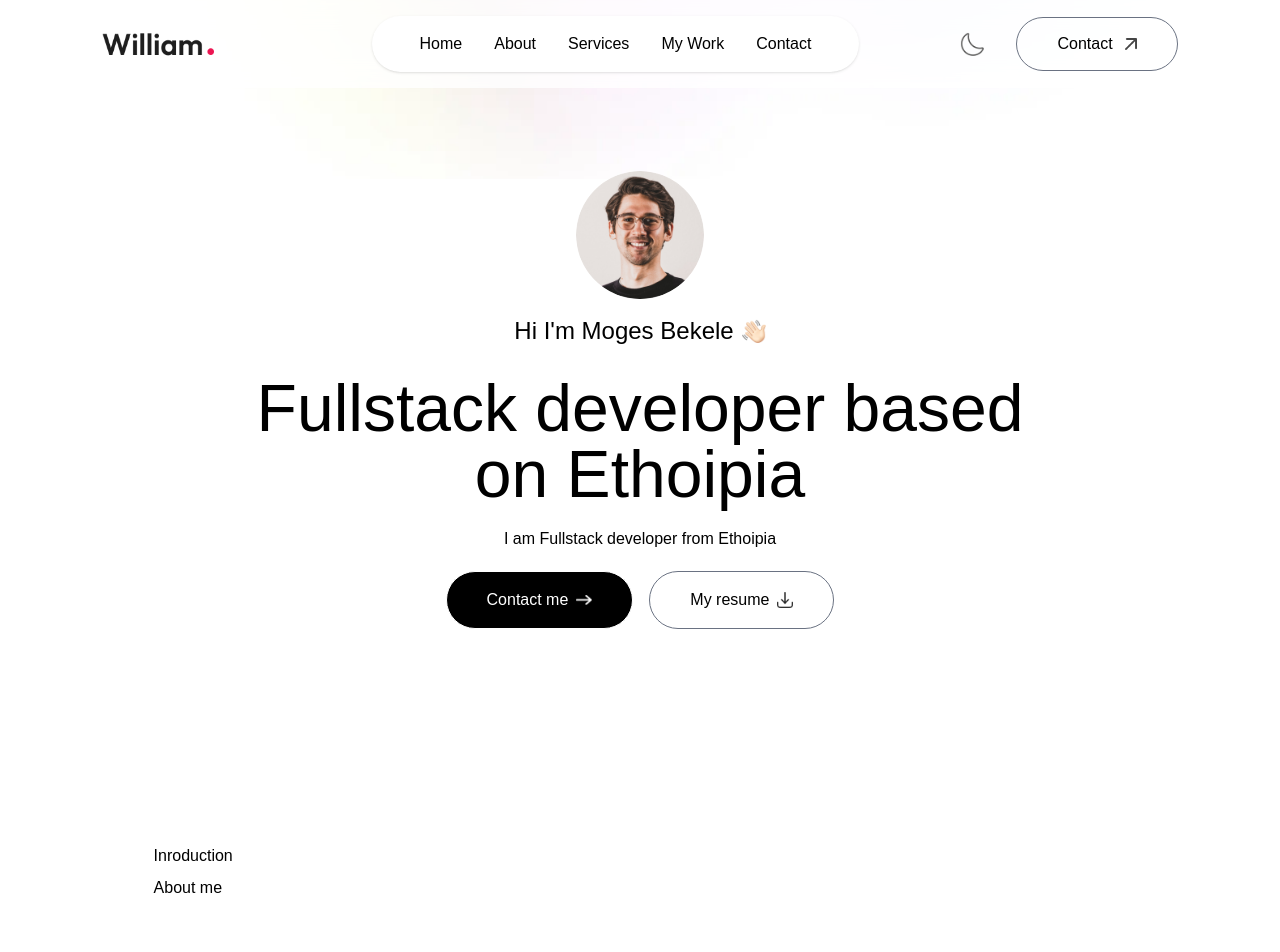
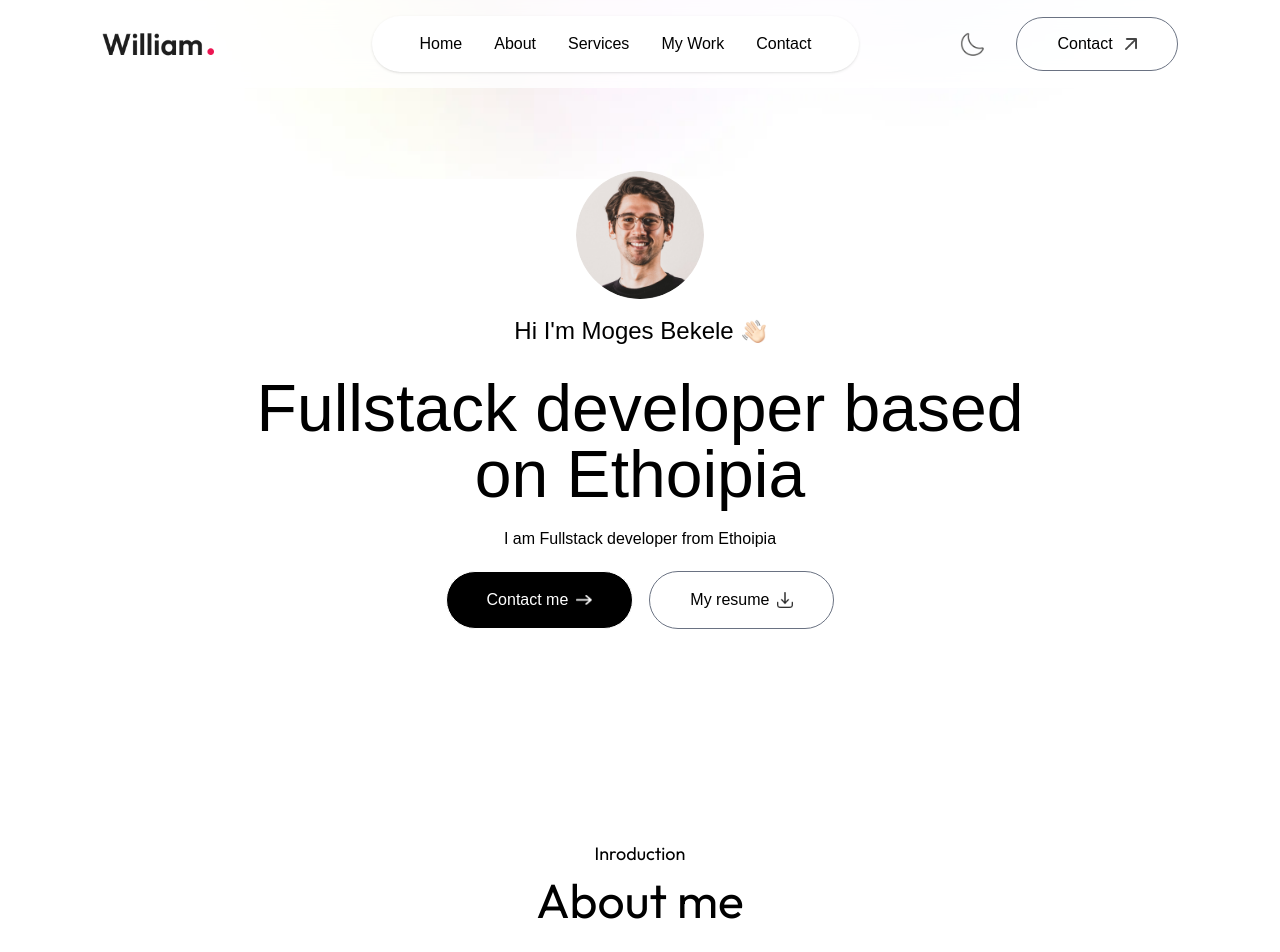
Before and after one commit to MogesBekele/portfolio-in-nextjs, a Next.js app: page / in a window 1280 px wide. Shown: the top 952 px of the page. Built offline with nearby package versions, Linux system fonts and the light colour scheme; a web font is replaced by a local one.

Commit message:
commit on the about component

```diff
--- a/components/About.tsx
+++ b/components/About.tsx
@@ -3,8 +3,8 @@ import React from 'react'
 const About = () => {
   return (
     <div id='about' className='w-full px-[12%] py-10 scroll-mt-20'>
-      <h4>Inroduction</h4>
-      <h2>About me</h2>
+      <h4 className='text-center mb-2 text-lg font-main'>Inroduction</h4>
+      <h2 className='text-center text-5xl font-main'>About me</h2>
 
     </div>
   )
```
